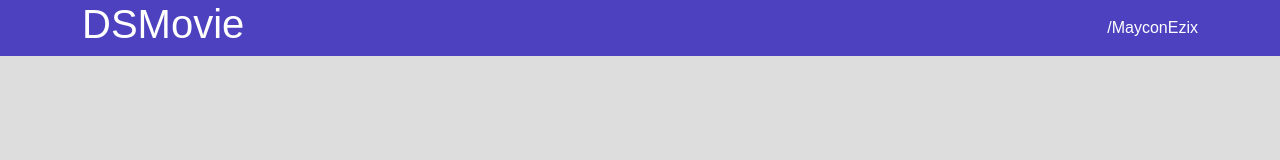
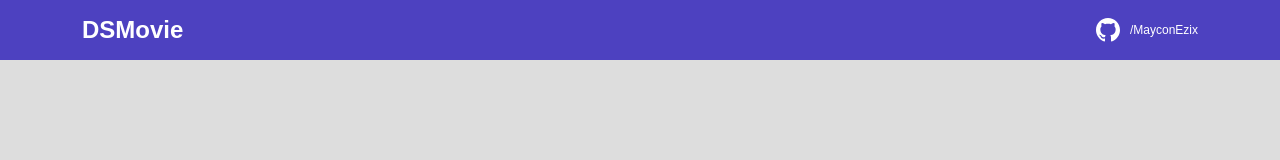
Before and after one commit to MayconEzix/SiteProject, a plain HTML site: page index.html in a window 1280 px wide. Drawn offline with nearby package versions, Linux system fonts and the light colour scheme.

Commit message:
Barra superior PARTE 2

```diff
--- a/css/styles.css
+++ b/css/styles.css
@@ -1,19 +1,33 @@
 
 @import url('https://fonts.googleapis.com/css2?family=Open+Sans:wght@300;400;700&display=swap');
+:root {
+    --bg-gray: #ddd ;
+    --color-primary: #4d41c0 ;
+    --white: #fff ;
+}
 
 *{  box-sizing: border-box;
     font-family: ' Open Sans', sans-serif ;
+    margin: 0;
+}
+
+h1,h2,h3,h4,h5,h6{
+        margin: 0;
 }
 
 html,body{
-        background-color: #ddd;
+        background-color: var(--bg-gray);
 }
 
 
 
 header{
-        background-color: #4D41C0;
-        color: #FFFFFF;
+        background-color: var(--color-primary);
+        color: var(--white);
+        height: 60px;
+        display: flex;
+        align-items: center;
+
 }
 
 nav{
@@ -22,7 +36,27 @@ nav{
         justify-content: space-between;
 }
 
+nav h1{
+        font-size: 24px;
+        font-weight: 700;
+}
+
+nav  a {
+        font-size: 12px;
+        font-weight: 400;
+}
+
+
 a,a:hover {
         text-decoration: none;
         color: unset;
 }
+
+.dsmovie-contact-container{
+        display: flex;
+        align-items: center;
+}
+
+.dsmovie-contact-container img{
+        margin-right: 10px;
+}
--- a/index.html
+++ b/index.html
@@ -12,8 +12,11 @@
 <body>
     <header>
         <nav class="container">
-           <h1>DSMovie</h1>
-           <a href="https://github.com/MayconEzix">/MayconEzix</a>
+            <h1>DSMovie</h1>
+            <div class="dsmovie-contact-container">
+                <img src="img/github.svg" alt="GitHub">
+                <a href="https://github.com/MayconEzix">/MayconEzix</a>
+            <div>
         </nav>
     </header>
 
```
Also changed, not shown: img/github.svg (added).
